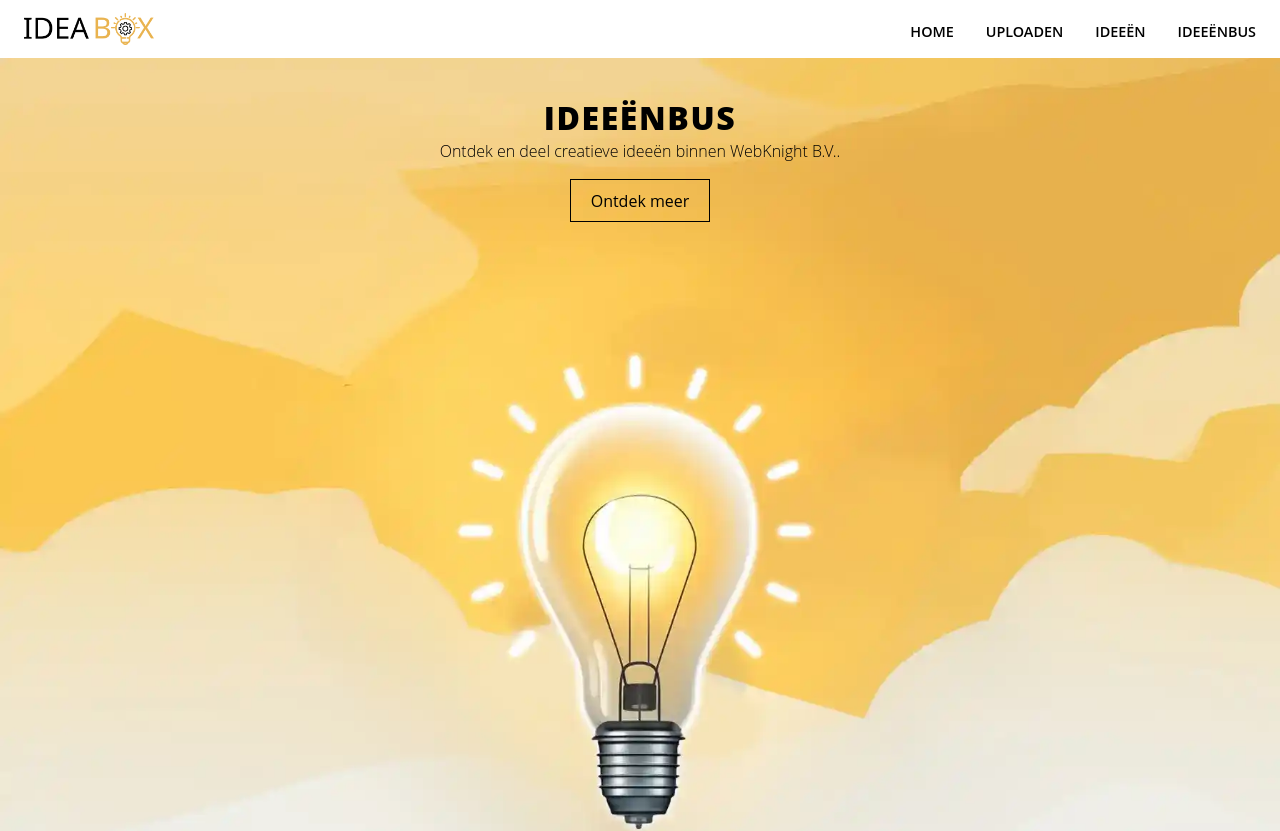
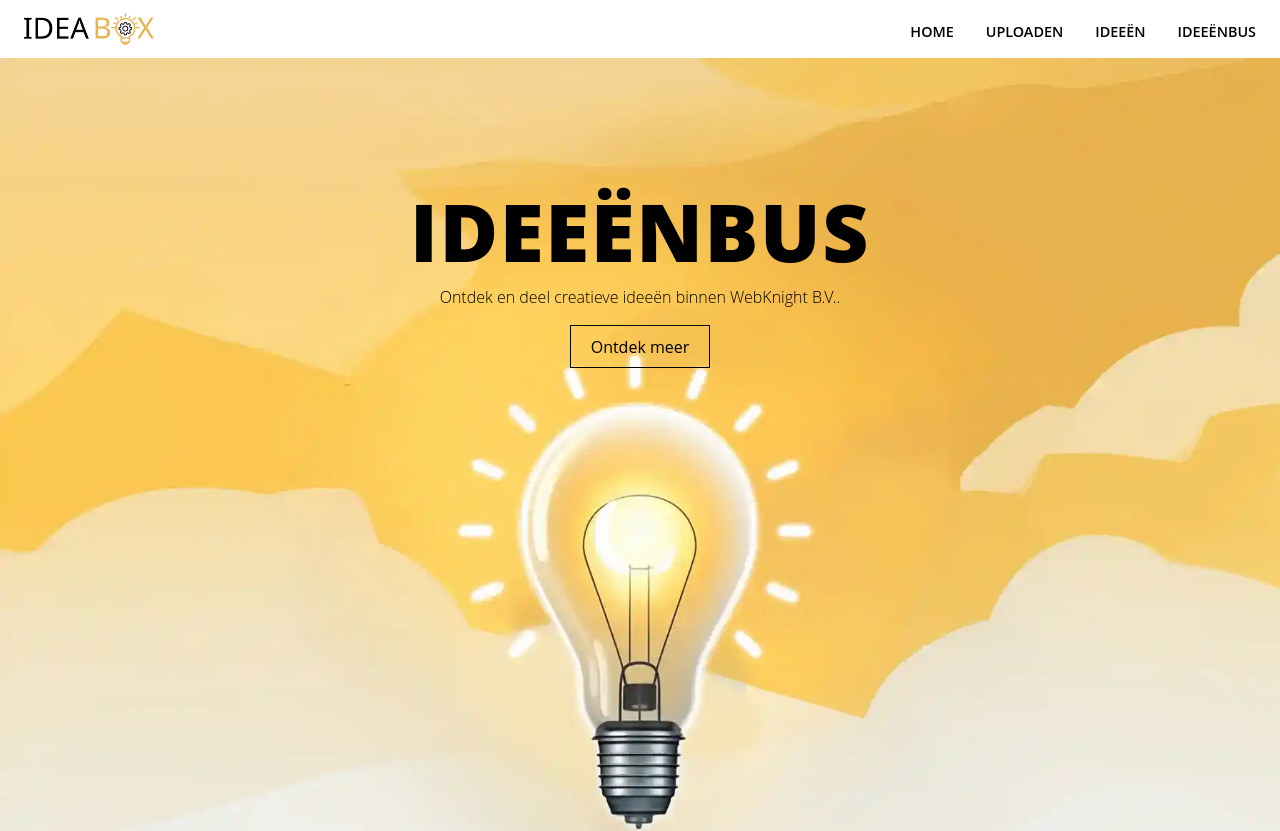
Before and after one commit to LadyoftheCave/website-loi, a Vue app: page / in a window 1280 px wide. Shown: the top 831 px of the page. Built offline with nearby package versions, Linux system fonts and the light colour scheme; a web font is replaced by a local one.

Commit message:
hero section

```diff
--- a/src/components/HeaderSite.vue
+++ b/src/components/HeaderSite.vue
@@ -123,15 +123,9 @@ header nav.menu {
 }
 
 
-  header section.hero-section {
-    position: absolute;
-    top: 11rem;
-    right: 0;
-    left: 0;
-    margin: 0 auto;
-    text-align: center;
-    inline-size: 100%;
-  }
+
+
+
 
 
 .hamburger
--- a/src/views/Home.vue
+++ b/src/views/Home.vue
@@ -54,4 +54,25 @@ section.hero-section h1 {
   letter-spacing: 0.1rem;
 }
 
+@media (min-width: 388px) {
+  section.hero-section h1 {
+    font-size: 3.5rem;
+  }
+}
+
+@media (min-width: 768px) {
+  section.hero-section h1 {
+    font-size: 5rem;
+  }
+
+  section.hero-section {
+    position: absolute;
+    top: 11rem;
+    right: 0;
+    left: 0;
+    margin: 0 auto;
+    text-align: center;
+    inline-size: 100%;
+  }
+}
 </style>
```
